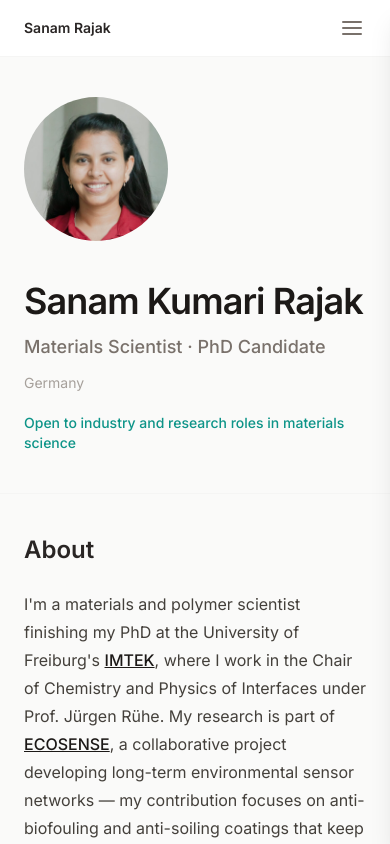
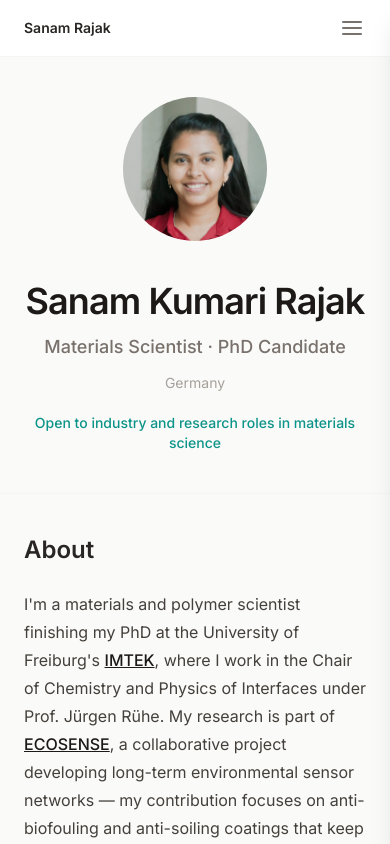
Before and after one commit to sanamrajak/sanamrajak.github.io, a Next.js app: page / in a window 390 px wide. Shown: the top 844 px of the page. Built offline with nearby package versions, Linux system fonts and the light colour scheme.

Commit message:
Improve hero rendering on mobile

```diff
--- a/components/Hero.tsx
+++ b/components/Hero.tsx
@@ -4,8 +4,8 @@ import { profile } from "@/data/profile";
 export default function Hero() {
   return (
     <section id="hero" className="max-w-3xl mx-auto px-6">
-      <div className="flex flex-col-reverse gap-10 sm:flex-row sm:items-center sm:gap-14">
-        <div className="flex-1 flex flex-col gap-3">
+      <div className="flex flex-col-reverse items-center gap-10 sm:flex-row sm:items-center sm:gap-14">
+        <div className="flex-1 flex flex-col gap-3 items-center text-center sm:items-start sm:text-left">
           <h1 className="text-4xl font-semibold tracking-tight text-stone-900">
             {profile.fullName}
           </h1>
```
